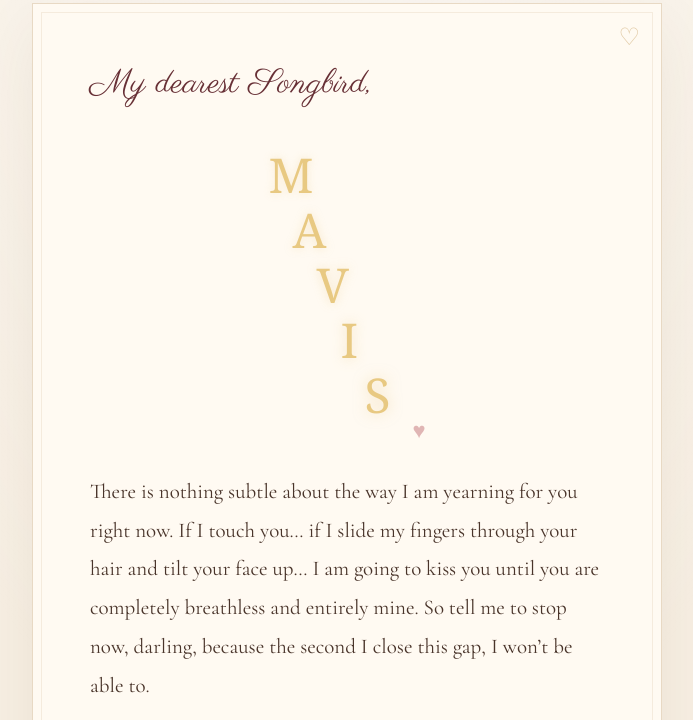
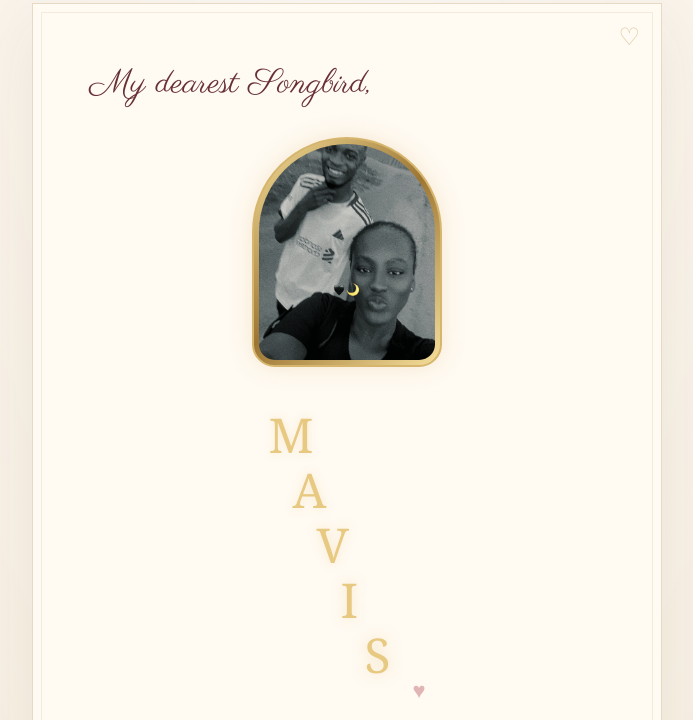
Before and after one commit to Kasante-maker/songbird, a plain HTML site: page index.html in a window 1280 px wide. Shown: the part 1040-1760 px from the top of the page, without its empty margins (293-986 px from the left). Drawn offline with nearby package versions, Linux system fonts and the light colour scheme.

Commit message:
Add styles for mavis-photo and mavis-photo-wrap
Added styles for mavis-photo and mavis-photo-wrap classes.

```diff
--- a/index.html
+++ b/index.html
@@ -930,7 +930,9 @@
 
         <article class="letter-card reveal">
           <p class="letter-salutation script">My dearest Songbird,</p>
-
+<div class="mavis-photo-wrap">
+  <img src="mavis.JPG" alt="My beautiful Mavis" class="mavis-photo">
+</div>
   <div class="mavis-diagonal">
   <span>M</span>
   <span>A</span>
@@ -984,6 +986,32 @@
     0%, 100% { transform: scale(1); opacity: .7; }
     50% { transform: scale(1.25); opacity: 1; }
   }
+  .mavis-photo-wrap {
+display: flex;
+justify-content: center;
+align-items: center;
+margin: 30px auto 24px;
+position: relative;
+}
+
+.mavis-photo {
+width: 190px;
+height: 230px;
+object-fit: cover;
+object-position: center;
+border-radius: 100px 100px 24px 24px;
+border: 2px solid #d6b56d;
+padding: 5px;
+background: linear-gradient(135deg, #f5df9b, #9d7634, #f5df9b);
+box-shadow: 0 0 22px rgba(214, 181, 109, 0.25);
+display: block;
+transition: transform 0.4s ease, box-shadow 0.4s ease;
+}
+
+.mavis-photo:hover {
+transform: scale(1.03);
+box-shadow: 0 0 32px rgba(214, 181, 109, 0.45);
+}
 </style>
 
           <p>
```
